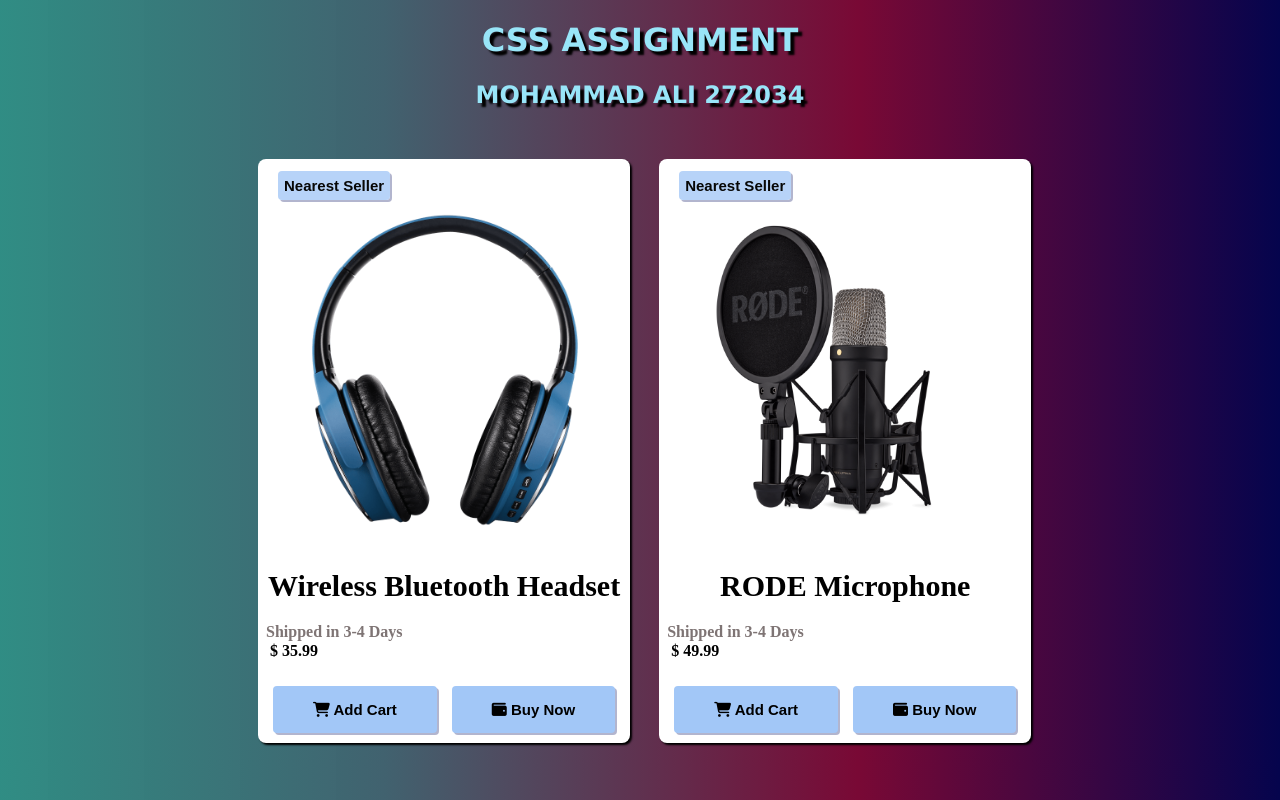
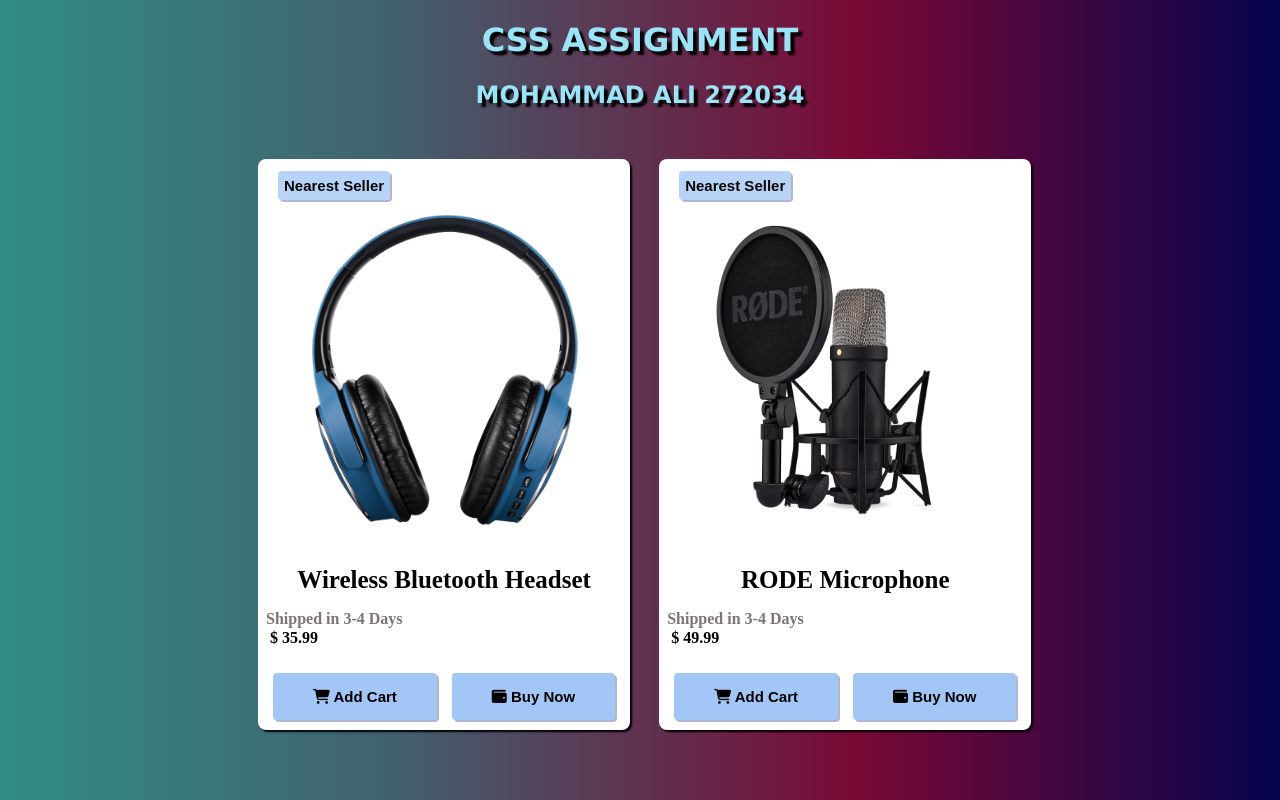
Before and after one commit to malikhan27/productpage-css, a plain HTML site: page index.html in a window 1280 px wide. Drawn offline with Linux system fonts and the light colour scheme.

Commit message:
font size

```diff
--- a/style.css
+++ b/style.css
@@ -8,7 +8,7 @@
         background-color: rgb(183, 211, 248); color: rgb(7, 7, 6); border-radius: 4px;
          box-shadow: 2px 2px rgba(1, 11, 94, 0.3); font-weight: bold; font-family: Arial, Helvetica, sans-serif;}
     .image{width:350px; height: 350px; margin-left: 12px;}
-    .heading{ text-align: center; font-size:30px;}
+    .heading{ text-align: center; font-size:25px;}
     .subs{ color: rgb(126, 116, 116); font-weight: bolder; margin-left: 8px;}
     .dollar{font-weight: bolder; margin-left: 12px; margin-top: -15px;}
     .btn{ margin: 10px 15px; padding: 15px 40px ; background-color:rgb(162, 199, 247) ;
```
